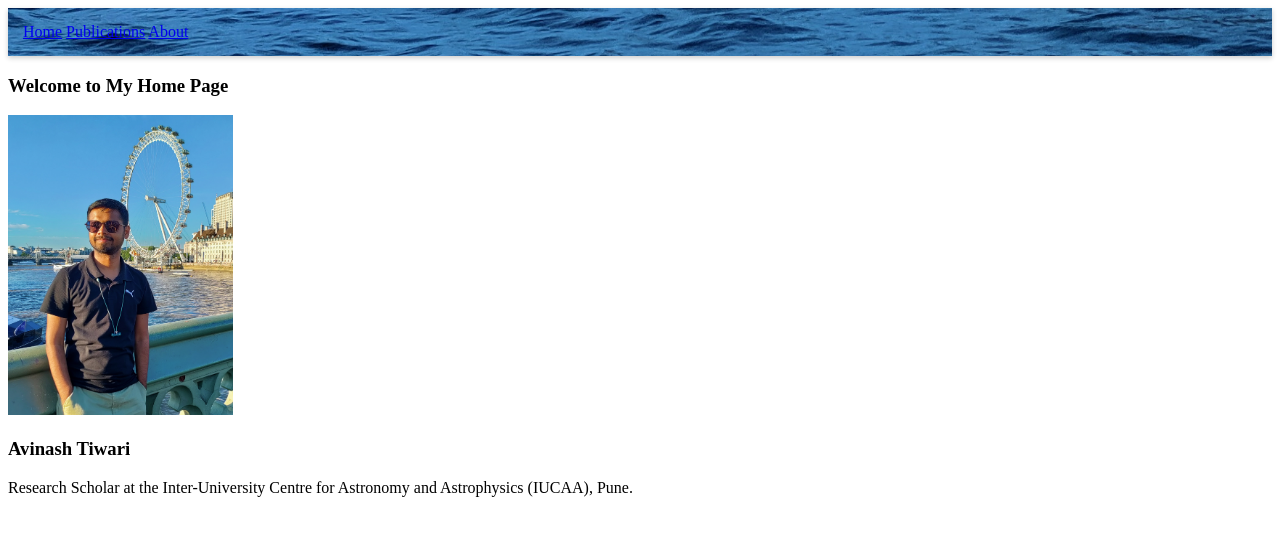
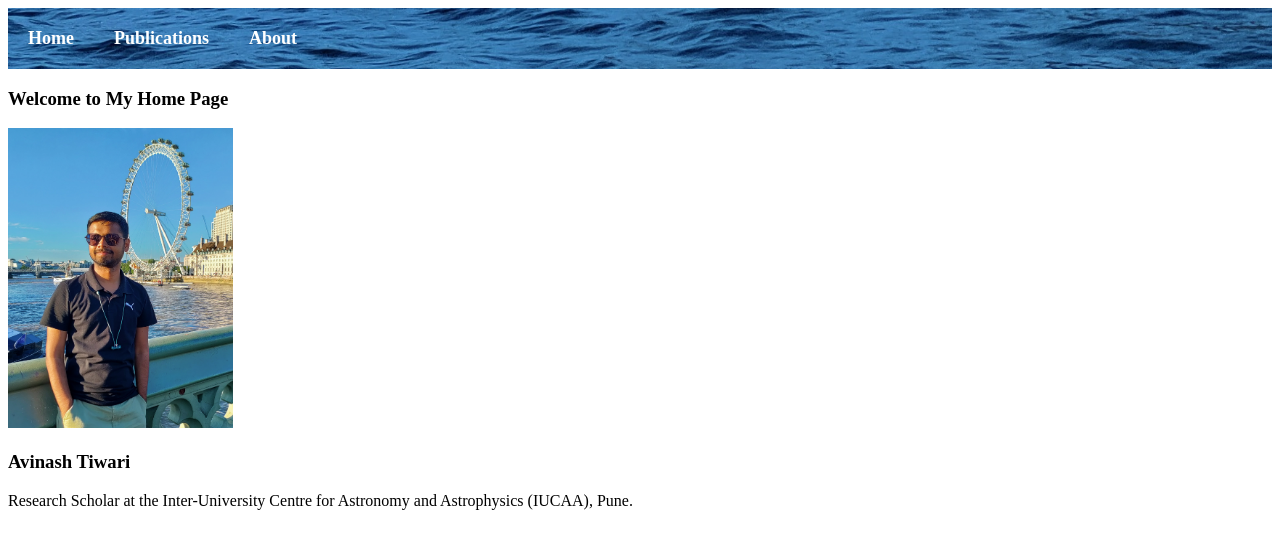
Before and after one commit to avi-tiw/avi-tiw.github.io, a Jekyll site: the page built from index.md, in a window 1280 px wide. Shown: the top 549 px of the page. Built offline with Jekyll 4.4.1, drawn with Linux system fonts in a browser that asks for light colours.

Commit message:
Update style.css

```diff
--- a/assets/style.css
+++ b/assets/style.css
@@ -1,10 +1,22 @@
 .navbar {
   background-image: url('/assets/navbar-bg.jpg');
   background-size: cover;
+  background-repeat: no-repeat;
   background-position: center;
-  background-repeat: no-repeat;
-  color: white;
-  box-shadow: 0 2px 5px rgba(0, 0, 0, 0.2);
-  padding: 15px;
-  gap: 100px;
+  padding: 20px;
+  display: flex;
+  gap: 40px; /* ← Increased gap between links */
 }
+
+/* Style individual links inside navbar */
+.navbar a {
+  color: #ffffff;          /* Bright white text */
+  font-weight: bold;       /* Bold for visibility */
+  text-decoration: none;   /* Removes underline */
+  font-size: 18px;         /* Make text a bit larger */
+}
+
+.navbar a:hover {
+  text-decoration: underline; /* Optional hover effect */
+  color: #ffcc00;             /* Yellow on hover for visibility */
+}
```
